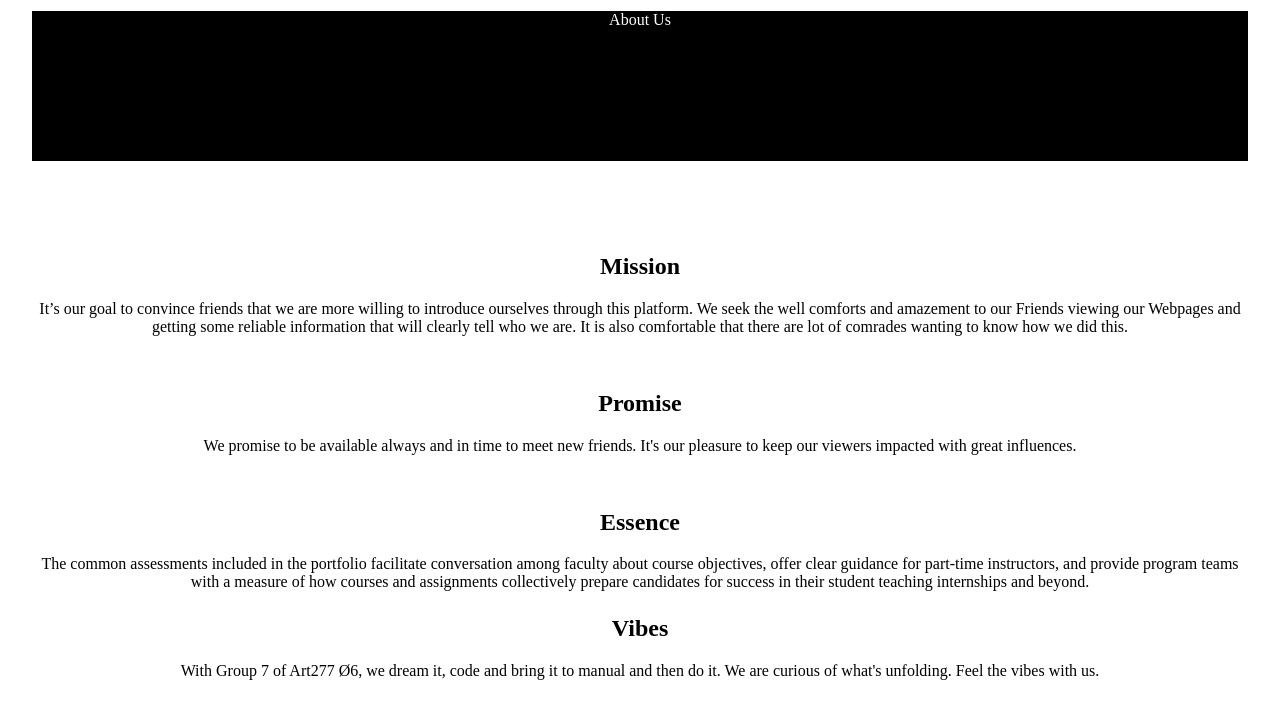
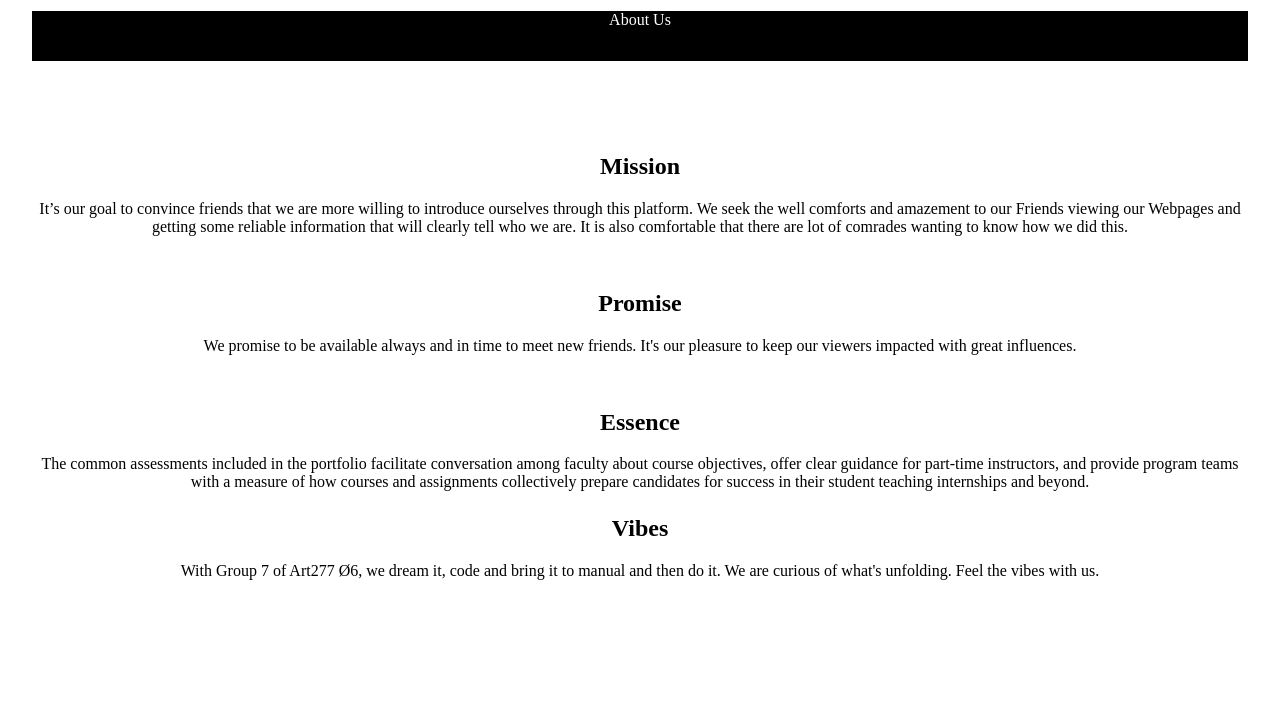
Before and after one commit to mpaykai/ART277, a plain HTML site: page AboutUs.html in a window 1280 px wide. Shown: the part 69-777 px from the top of the page. Drawn offline with Linux system fonts and the light colour scheme.

Commit message:
Update AboutUs.html

```diff
--- a/AboutUs.html
+++ b/AboutUs.html
@@ -180,7 +180,7 @@ text-shadow: 4px  2px 4px crimson;
   </div>
      <br>
 
- <div style="height:150px; text-align:center; font-size:44px padding:25px; background-color:black; color:white;">
+ <div style="height:50px; text-align:center; font-size:48px padding:38px; background-color:black; color:white;">
    About Us
   </div>
 
```
